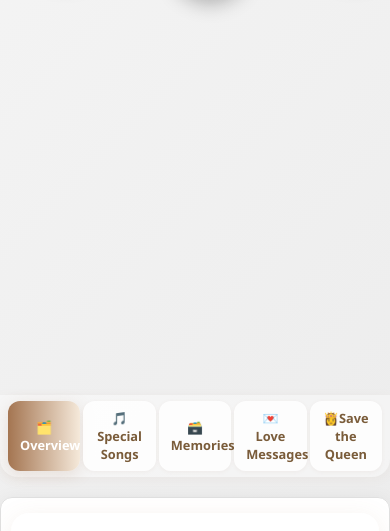
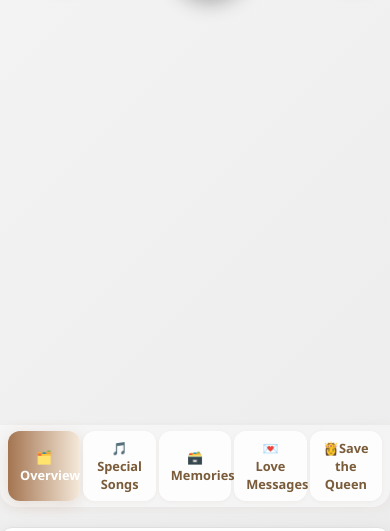
Before and after one commit to zualijongte16-blip/Dinsanga-birthday-collection, a website: page index.html in a window 390 px wide. Shown: the part 249-780 px from the top of the page. Drawn offline with Linux system fonts and the light colour scheme.

Commit message:
Remove Add Memory and Add Message buttons, and pull navigation bar closer to birthday container

```diff
--- a/index.html
+++ b/index.html
@@ -387,7 +387,6 @@
             <section id="memories" class="content-section">
                 <div class="section-header">
                     <h2>Special Memories 💭</h2>
-                    <button class="add-btn" onclick="collection.addMemory()">Add Memory</button>
                 </div>
                 <div class="memories-list" id="memories-list">
                     <div class="memory-video-container">
@@ -551,7 +550,6 @@
             <section id="messages" class="content-section">
                 <div class="section-header">
                     <h2>Love Messages 💌 </h2>
-                    <button class="add-btn" onclick="collection.addMessage()">Add Message</button>
                 </div>
                 <div class="messages-list" id="messages-list">
                     <!-- Fun iMessage Style Chat -->
--- a/styles.css
+++ b/styles.css
@@ -225,7 +225,7 @@ body {
     display: flex;
     justify-content: center;
     gap: 10px;
-    margin-top: -280px;
+    margin-top: -250px;
     margin-bottom: 20px;
     flex-wrap: wrap;
     background: rgba(255,255,255,0.35);
@@ -710,7 +710,7 @@ body {
 
     .dashboard-nav {
         gap: 5px;
-        margin-top: -220px;
+        margin-top: -190px;
         padding: 8px 10px;
     }
 
@@ -879,7 +879,7 @@ body {
     }
 
     .dashboard-nav {
-        margin-top: -200px;
+        margin-top: -170px;
         padding: 6px 8px;
         gap: 3px;
     }
```
